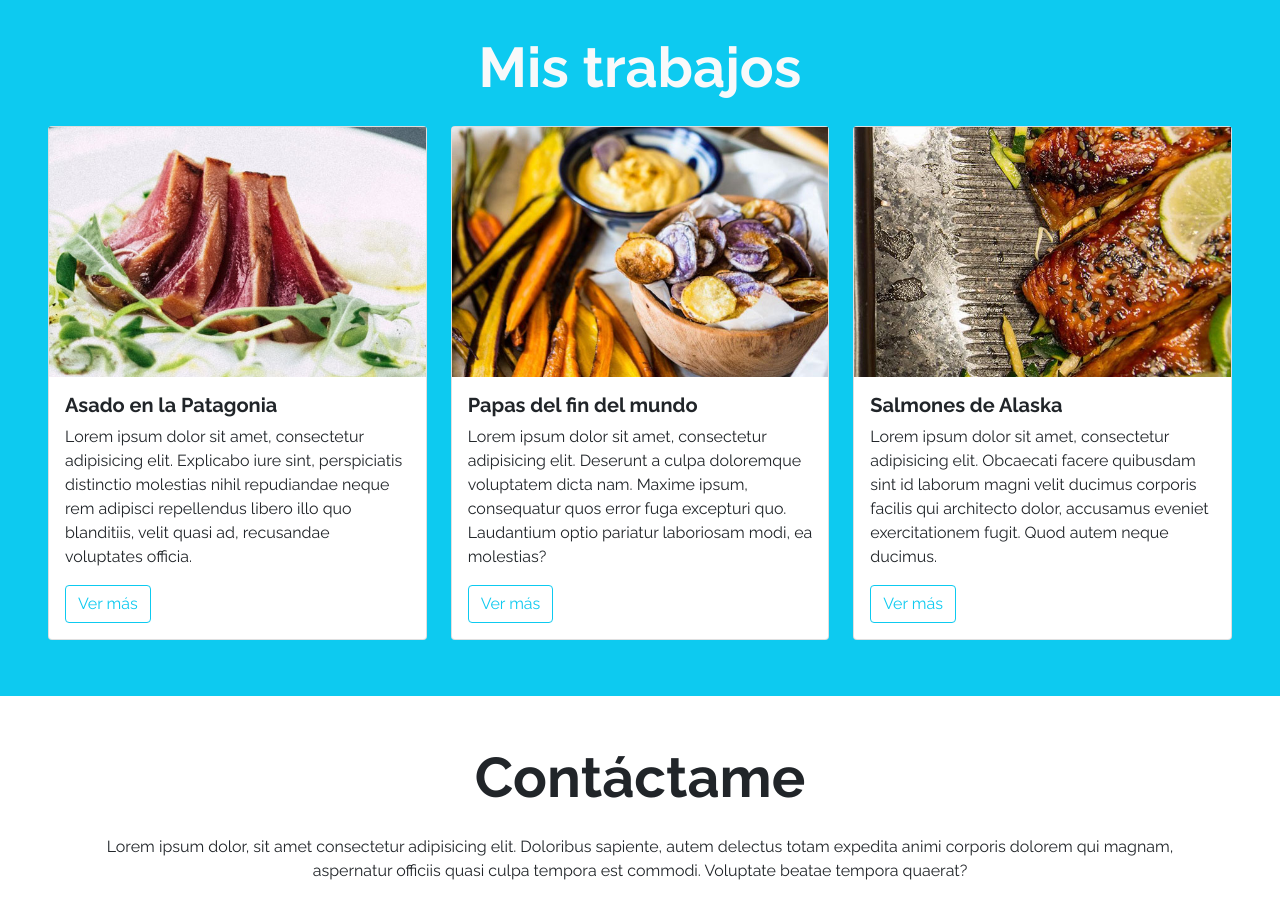
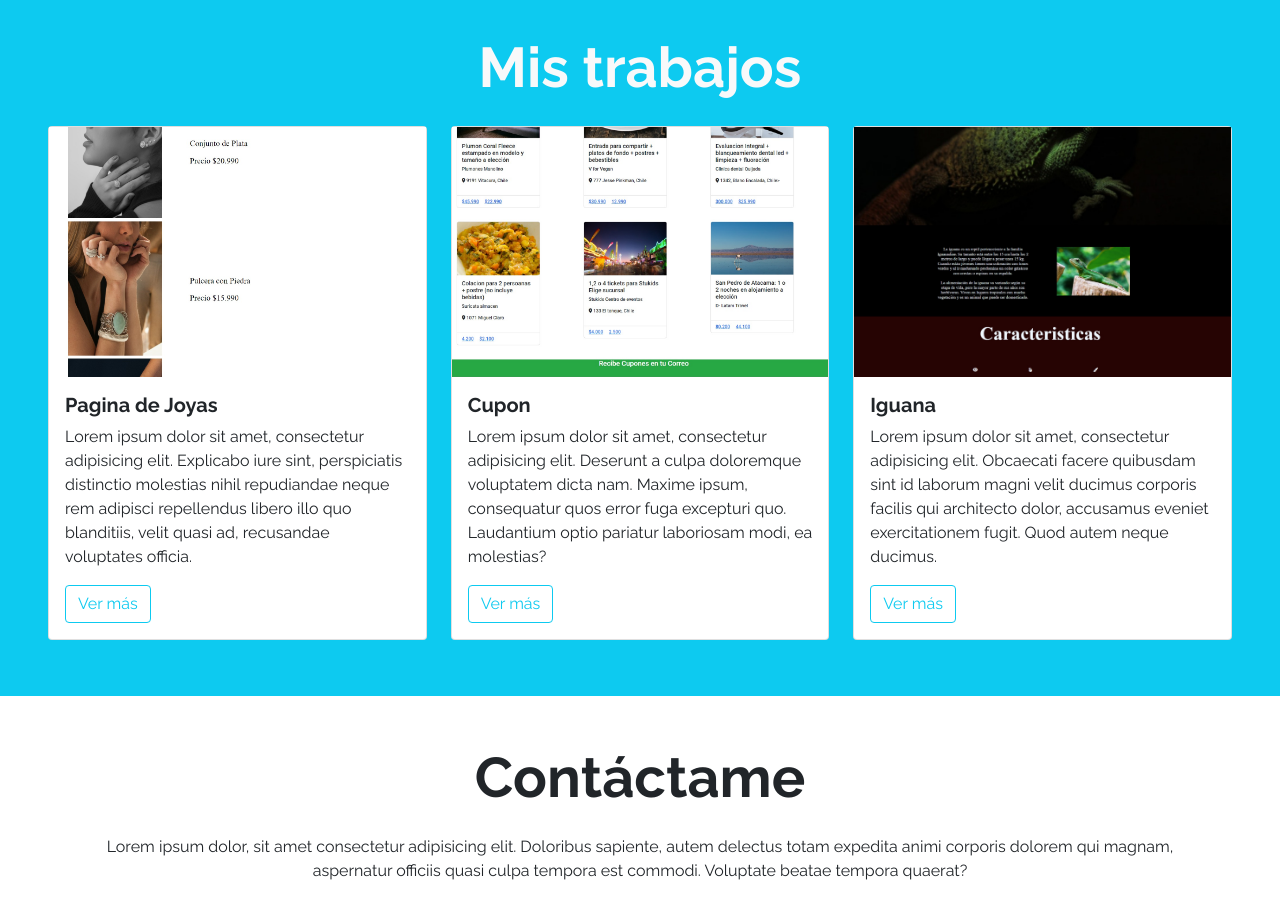
Before and after one commit to katherineSB2023/proyectogit, a plain HTML site: page index.html in a window 1280 px wide. Shown: the part 1260-2164 px from the top of the page. Drawn offline with nearby package versions, Linux system fonts and the light colour scheme.

Commit message:
4 cambio

```diff
--- a/index.html
+++ b/index.html
@@ -118,9 +118,9 @@
         <div class="row">
             <div class="col-12 col-sm-4 py-2">
                 <div class="card">
-                    <div class="image-top" style="background-image: url(assets/img/card-1.jpg)"></div>
+                    <div class="image-top" style="background-image: url(assets/img/mg1.jpeg)"></div>
                     <div class="card-body">
-                        <h5 class="card-title fw-bold">Asado en la Patagonia</h5>
+                        <h5 class="card-title fw-bold">Pagina de Joyas</h5>
                         <p class="card-text">
                             Lorem ipsum dolor sit amet, consectetur adipisicing elit.
                             Explicabo iure sint, perspiciatis distinctio molestias nihil
@@ -135,9 +135,9 @@
             </div>
             <div class="col-12 col-sm-4 py-2">
                 <div class="card">
-                    <div class="image-top" style="background-image: url(assets/img/card-2.jpg)"></div>
+                    <div class="image-top" style="background-image: url(assets/img/mg2.jpeg)"></div>
                     <div class="card-body">
-                        <h5 class="card-title fw-bold">Papas del fin del mundo</h5>
+                        <h5 class="card-title fw-bold">Cupon</h5>
                         <p class="card-text">
                             Lorem ipsum dolor sit amet, consectetur adipisicing elit.
                             Deserunt a culpa doloremque voluptatem dicta nam. Maxime ipsum,
@@ -152,9 +152,9 @@
             </div>
             <div class="col-12 col-sm-4 py-2">
                 <div class="card">
-                    <div class="image-top" style="background-image: url(assets/img/card-3.jpg)"></div>
+                    <div class="image-top" style="background-image: url(assets/img/mg3.jpeg)"></div>
                     <div class="card-body">
-                        <h5 class="card-title fw-bold">Salmones de Alaska</h5>
+                        <h5 class="card-title fw-bold">Iguana</h5>
                         <p class="card-text">
                             Lorem ipsum dolor sit amet, consectetur adipisicing elit.
                             Obcaecati facere quibusdam sint id laborum magni velit ducimus
```
Also changed, not shown: assets/img/mg1.jpeg (added), assets/img/mg2.jpeg (added), assets/img/mg3.jpeg (added).
